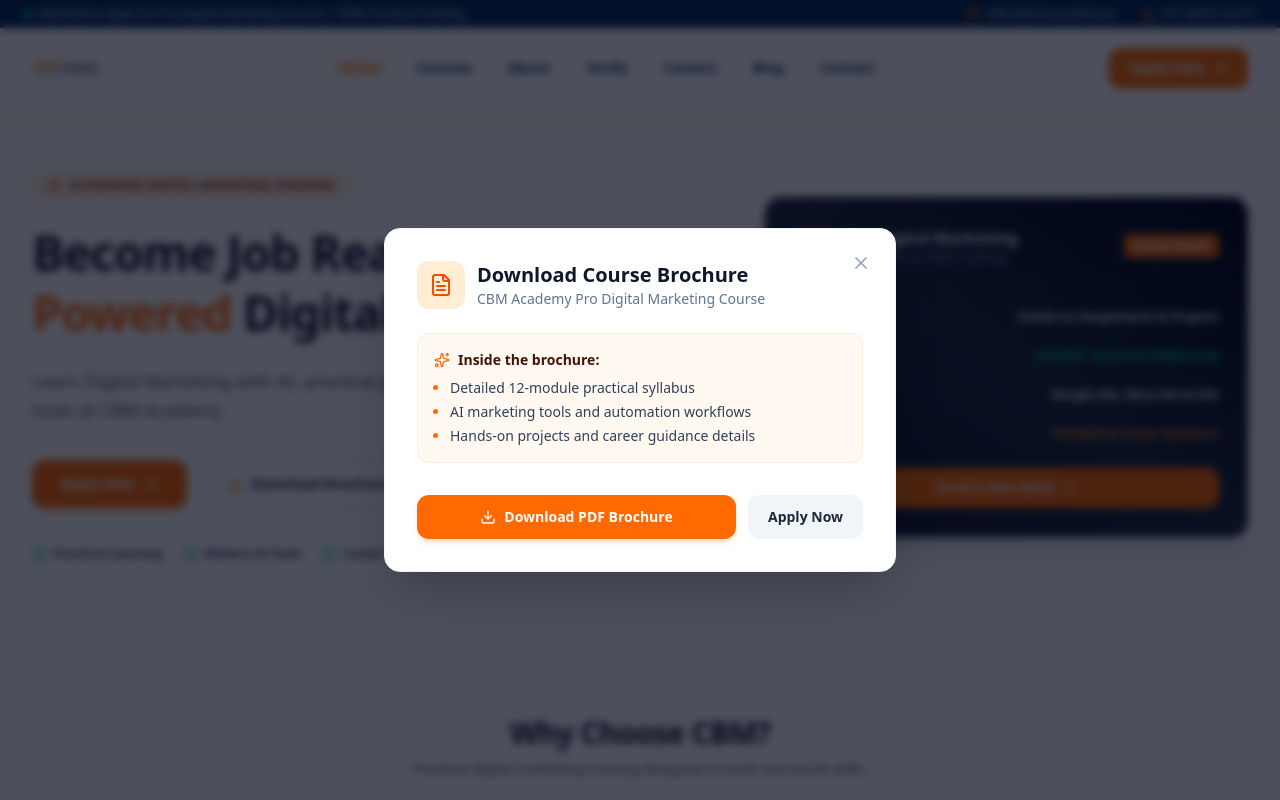
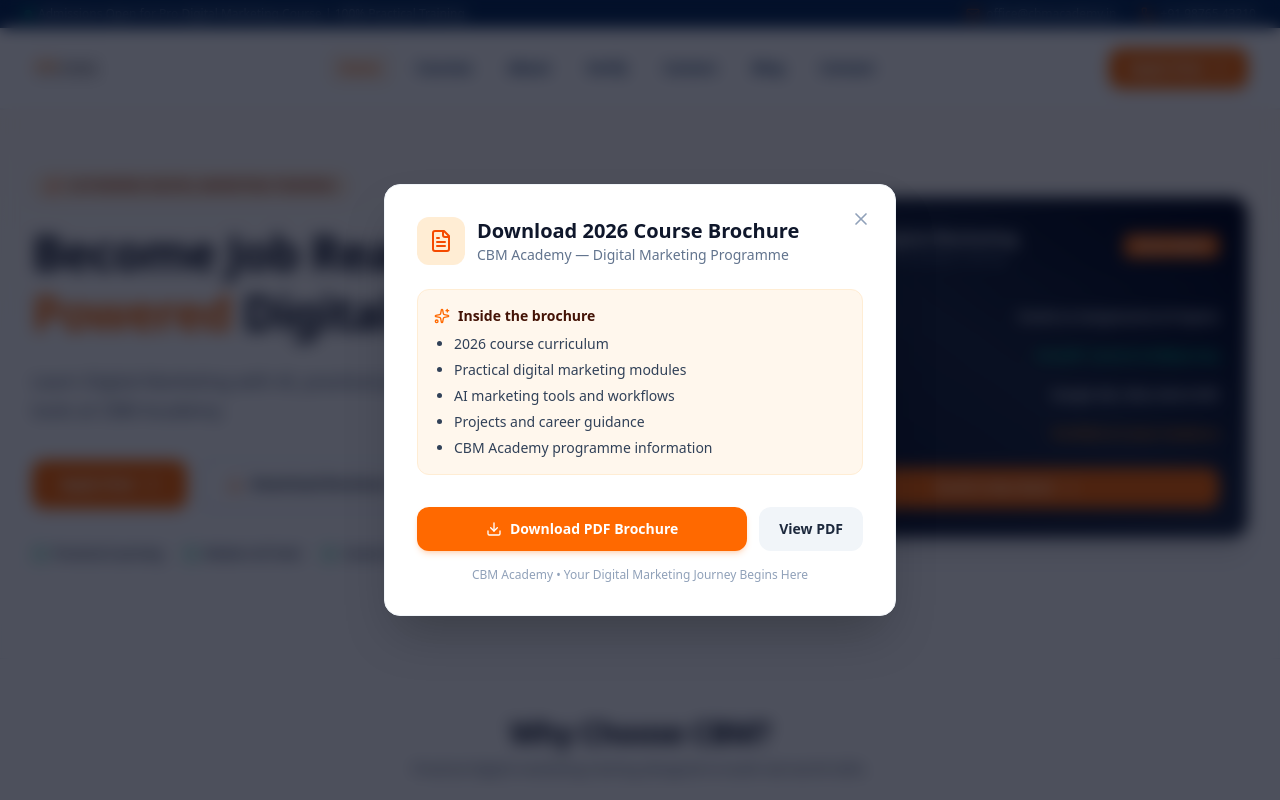
Before and after one commit to cbmacademydelhi-source/cbmacademywebsite, a React (Vite) app: page / in a window 1280 px wide. Both pictures are taken after a click on the button "Download Brochure". Shown: the top 800 px of the page. Built offline with nearby package versions, Linux system fonts and the light colour scheme.

Commit message:
Update BrochureModal.tsx

```diff
--- a/src/components/BrochureModal.tsx
+++ b/src/components/BrochureModal.tsx
@@ -1,14 +1,26 @@
-import React, { useState, useEffect } from 'react';
-import { Download, FileText, CheckCircle2, AlertCircle, X, Sparkles } from 'lucide-react';
+import React, { useEffect, useState } from 'react';
+import {
+  Download,
+  FileText,
+  CheckCircle2,
+  X,
+  Sparkles,
+} from 'lucide-react';
+
+import brochurePdf from '../CBM_Academy_2026_Course_Brochure.pdf';
 
 interface BrochureModalProps {
   isOpen: boolean;
   onClose: () => void;
 }
 
-export const BrochureModal: React.FC<BrochureModalProps> = ({ isOpen, onClose }) => {
-  const [downloadStatus, setDownloadStatus] = useState<'idle' | 'downloading' | 'ready' | 'fallback'>('idle');
-  const brochureUrl = '/assets/cbm-academy-brochure.pdf';
+export const BrochureModal: React.FC<BrochureModalProps> = ({
+  isOpen,
+  onClose,
+}) => {
+  const [downloadStatus, setDownloadStatus] = useState<
+    'idle' | 'downloading' | 'ready'
+  >('idle');
 
   useEffect(() => {
     const handleKeyDown = (e: KeyboardEvent) => {
@@ -16,129 +28,148 @@
         onClose();
       }
     };
+
     window.addEventListener('keydown', handleKeyDown);
-    return () => window.removeEventListener('keydown', handleKeyDown);
+
+    return () => {
+      window.removeEventListener('keydown', handleKeyDown);
+    };
   }, [isOpen, onClose]);
 
   if (!isOpen) return null;
 
-  const handleDownload = async () => {
+  const handleDownload = () => {
     setDownloadStatus('downloading');
+
     try {
-      const response = await fetch(brochureUrl, { method: 'HEAD' });
-      if (response.ok) {
-        const link = document.createElement('a');
-        link.href = brochureUrl;
-        link.download = 'CBM-Academy-Course-Brochure.pdf';
-        document.body.appendChild(link);
-        link.click();
-        document.body.removeChild(link);
-        setDownloadStatus('ready');
-      } else {
-        setDownloadStatus('fallback');
-      }
-    } catch {
-      setDownloadStatus('fallback');
+      const link = document.createElement('a');
+
+      link.href = brochurePdf;
+      link.download = 'CBM_Academy_2026_Course_Brochure.pdf';
+
+      document.body.appendChild(link);
+      link.click();
+      document.body.removeChild(link);
+
+      setDownloadStatus('ready');
+    } catch (error) {
+      console.error('Brochure download error:', error);
+      setDownloadStatus('idle');
     }
   };
 
-  const scrollToContact = () => {
-    onClose();
-    const element = document.getElementById('contact');
-    if (element) {
-      const headerOffset = 80;
-      const elementPosition = element.getBoundingClientRect().top;
-      const offsetPosition = elementPosition + window.pageYOffset - headerOffset;
-
-      window.scrollTo({
-        top: offsetPosition,
-        behavior: 'smooth',
-      });
-    }
+  const handleOpenPdf = () => {
+    window.open(brochurePdf, '_blank', 'noopener,noreferrer');
   };
 
   return (
-    <div className="fixed inset-0 z-50 flex items-center justify-center p-4 bg-slate-950/70 backdrop-blur-xs animate-in fade-in duration-200">
+    <div
+      className="fixed inset-0 z-50 flex items-center justify-center p-4 bg-slate-950/70 backdrop-blur-sm"
+      role="dialog"
+      aria-modal="true"
+      aria-labelledby="brochure-modal-title"
+      onClick={onClose}
+    >
       <div
         id="brochure-modal"
         className="relative w-full max-w-lg overflow-hidden rounded-2xl bg-white p-6 sm:p-8 shadow-2xl border border-slate-100"
-        role="dialog"
-        aria-modal="true"
-        aria-labelledby="brochure-modal-title"
+        onClick={(e) => e.stopPropagation()}
       >
+        {/* Close Button */}
         <button
           id="close-brochure-modal-btn"
           onClick={onClose}
+          type="button"
           className="absolute top-4 right-4 p-2 text-slate-400 hover:text-slate-700 rounded-full hover:bg-slate-100 transition-colors cursor-pointer"
-          aria-label="Close modal"
+          aria-label="Close brochure modal"
         >
           <X className="w-5 h-5" />
         </button>
 
-        <div className="flex items-center gap-3 mb-4">
-          <div className="w-12 h-12 rounded-xl bg-orange-100 flex items-center justify-center text-orange-600 font-bold">
+        {/* Header */}
+        <div className="flex items-center gap-3 mb-5">
+          <div className="w-12 h-12 rounded-xl bg-orange-100 flex items-center justify-center text-orange-600">
             <FileText className="w-6 h-6" />
           </div>
+
           <div>
-            <h3 id="brochure-modal-title" className="text-xl font-bold text-slate-900">
-              Download Course Brochure
+            <h3
+              id="brochure-modal-title"
+              className="text-xl font-bold text-slate-900"
+            >
+              Download 2026 Course Brochure
             </h3>
-            <p className="text-sm text-slate-500">CBM Academy Pro Digital Marketing Course</p>
+
+            <p className="text-sm text-slate-500">
+              CBM Academy — Digital Marketing Programme
+            </p>
           </div>
         </div>
 
+        {/* Description */}
         <div className="space-y-4 my-6 text-sm text-slate-600">
-          <div className="p-4 bg-orange-50/70 border border-orange-100 rounded-xl space-y-2">
-            <div className="flex items-center gap-2 text-orange-950 font-semibold text-xs sm:text-sm">
+          <div className="p-4 bg-orange-50 border border-orange-100 rounded-xl">
+            <div className="flex items-center gap-2 text-orange-950 font-semibold text-sm mb-2">
               <Sparkles className="w-4 h-4 text-orange-500" />
-              Inside the brochure:
+              Inside the brochure
             </div>
-            <ul className="space-y-1 text-xs sm:text-sm text-slate-700 pl-4 list-disc marker:text-orange-500">
-              <li>Detailed 12-module practical syllabus</li>
-              <li>AI marketing tools and automation workflows</li>
-              <li>Hands-on projects and career guidance details</li>
+
+            <ul className="space-y-1.5 text-sm text-slate-700 pl-5 list-disc">
+              <li>2026 course curriculum</li>
+              <li>Practical digital marketing modules</li>
+              <li>AI marketing tools and workflows</li>
+              <li>Projects and career guidance</li>
+              <li>CBM Academy programme information</li>
             </ul>
           </div>
 
+          {/* Success Message */}
           {downloadStatus === 'ready' && (
-            <div className="p-3 bg-emerald-50 border border-emerald-200 rounded-lg flex items-start gap-2 text-emerald-800 text-xs">
-              <CheckCircle2 className="w-4 h-4 text-emerald-600 shrink-0 mt-0.5" />
+            <div className="p-4 bg-emerald-50 border border-emerald-200 rounded-xl flex items-start gap-3 text-emerald-800">
+              <CheckCircle2 className="w-5 h-5 text-emerald-600 shrink-0 mt-0.5" />
+
               <div>
-                <p className="font-semibold">Brochure download initiated!</p>
-                <p className="text-slate-600">Check your downloads folder for the syllabus PDF.</p>
-              </div>
-            </div>
-          )}
+                <p className="font-semibold text-sm">
+                  Brochure download started!
+                </p>
 
-          {downloadStatus === 'fallback' && (
-            <div className="p-3 bg-amber-50 border border-amber-200 rounded-lg flex items-start gap-2 text-amber-800 text-xs">
-              <AlertCircle className="w-4 h-4 text-amber-600 shrink-0 mt-0.5" />
-              <div>
-                <p className="font-semibold">Curriculum Syllabus Overview Ready</p>
-                <p className="text-slate-600">You can also view all 12 modules directly on this page or apply below.</p>
+                <p className="text-xs text-slate-600 mt-1">
+                  Check your browser's Downloads folder.
+                </p>
               </div>
             </div>
           )}
         </div>
 
+        {/* Buttons */}
         <div className="flex flex-col sm:flex-row gap-3 pt-2">
           <button
             id="start-brochure-download-btn"
             onClick={handleDownload}
+            type="button"
             disabled={downloadStatus === 'downloading'}
-            className="flex-1 inline-flex items-center justify-center gap-2 px-5 py-3 rounded-xl bg-orange-500 hover:bg-orange-600 text-white font-semibold text-sm transition-all shadow-md shadow-orange-500/20 active:scale-[0.98] cursor-pointer"
+            className="flex-1 inline-flex items-center justify-center gap-2 px-5 py-3 rounded-xl bg-orange-500 hover:bg-orange-600 text-white font-semibold text-sm transition-all shadow-md shadow-orange-500/20 active:scale-[0.98] disabled:opacity-60 cursor-pointer"
           >
             <Download className="w-4 h-4" />
-            {downloadStatus === 'downloading' ? 'Downloading...' : 'Download PDF Brochure'}
+
+            {downloadStatus === 'downloading'
+              ? 'Preparing...'
+              : 'Download PDF Brochure'}
           </button>
+
           <button
             type="button"
-            onClick={scrollToContact}
+            onClick={handleOpenPdf}
             className="inline-flex items-center justify-center px-5 py-3 rounded-xl bg-slate-100 hover:bg-slate-200 text-slate-800 font-semibold text-sm transition-colors cursor-pointer"
           >
-            Apply Now
+            View PDF
           </button>
         </div>
+
+        {/* Footer */}
+        <p className="text-center text-xs text-slate-400 mt-4">
+          CBM Academy • Your Digital Marketing Journey Begins Here
+        </p>
       </div>
     </div>
   );
```
